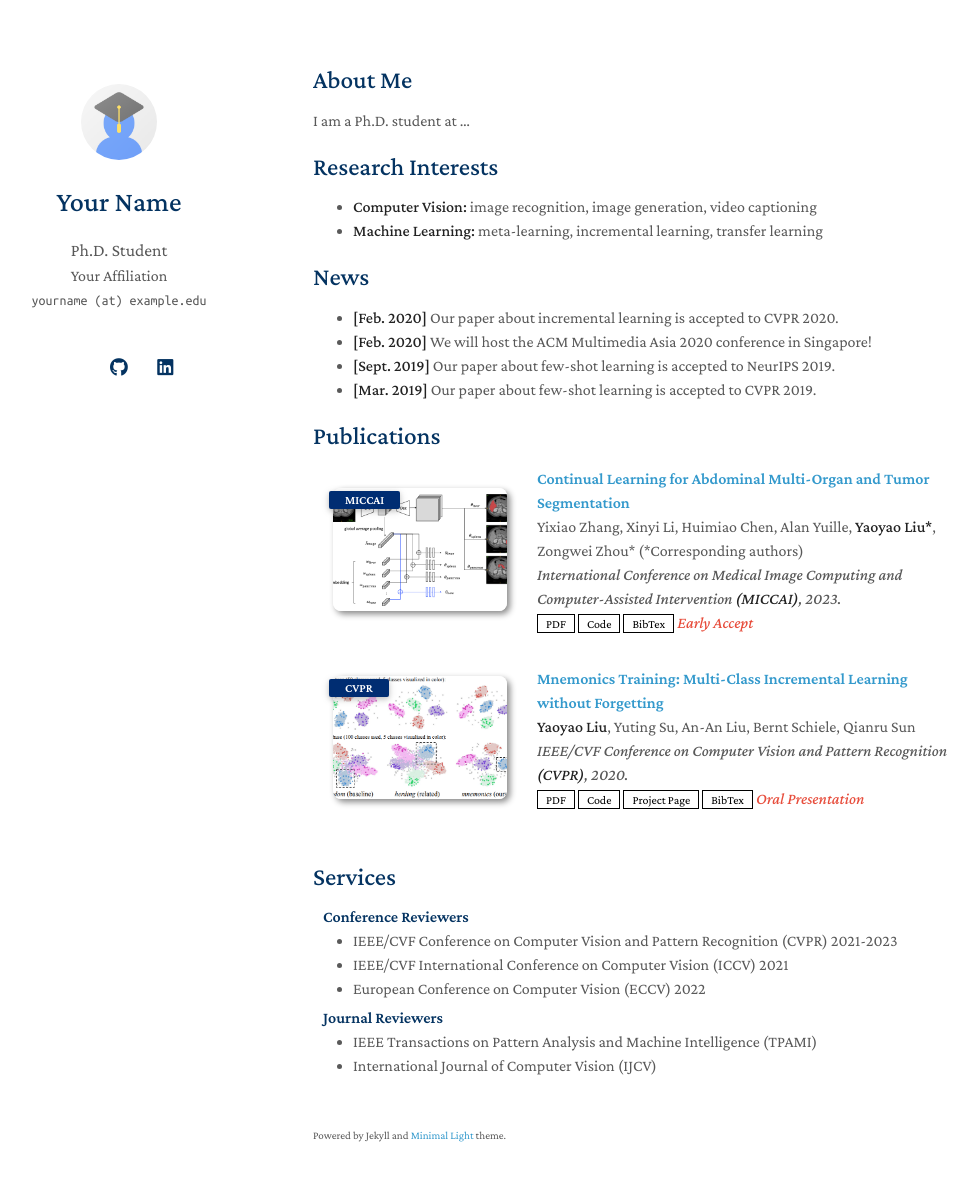
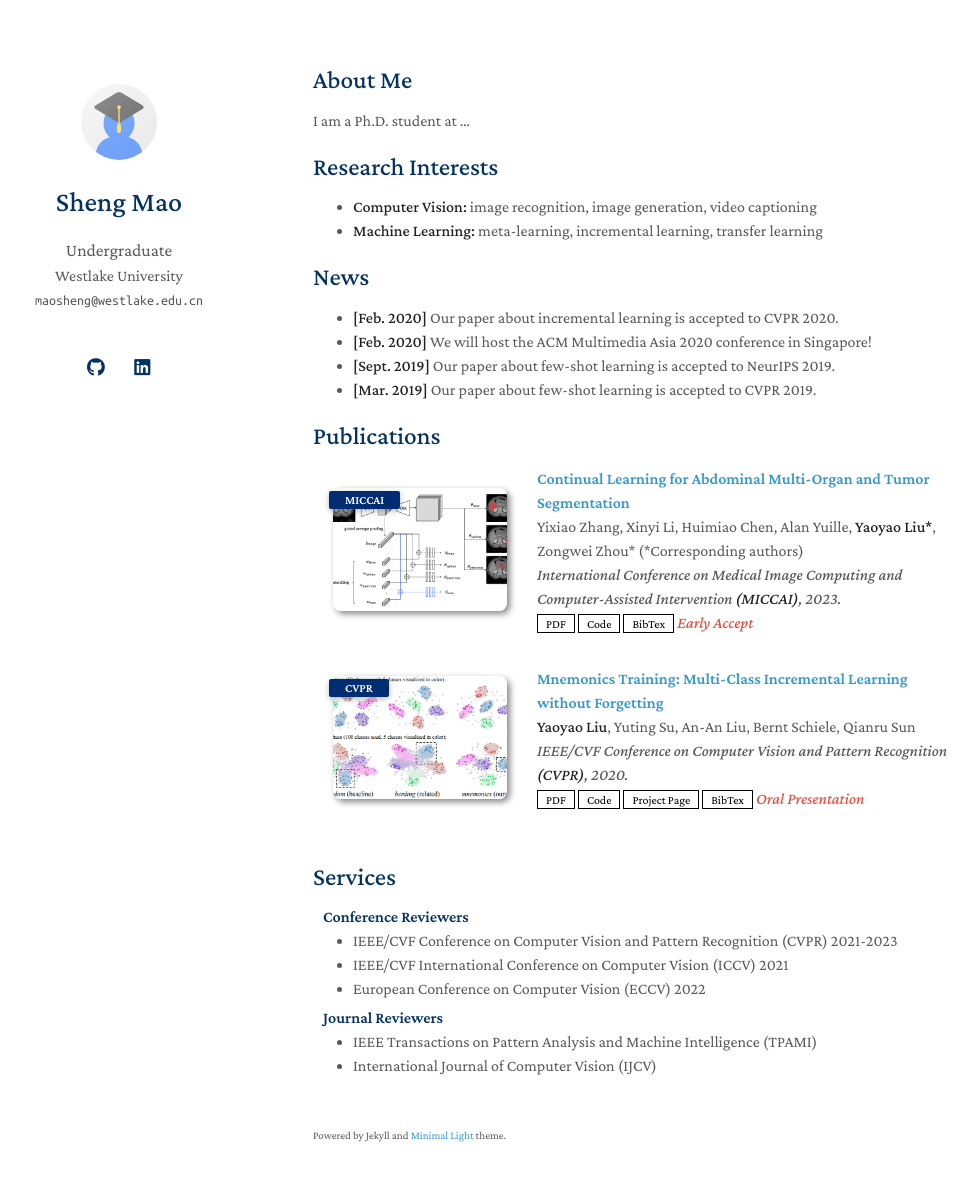
Before and after one commit to ChrisMao0325/chrismao0325.github.io, a Jekyll site: the page built from index.md, in a window 1280 px wide and 1216 px high. Shown: the top 1181 px of the window, without its empty margins (157-1135 px from the left). Built offline with Jekyll 4.4.1, drawn with Linux system fonts in a browser that asks for light colours; a style sheet for code colours, icons or effects is not loaded; our own code applies the rules of GitHub Pages for plain Markdown files.

Commit message:
Update personal information in _config.yml

```diff
--- a/_config.yml
+++ b/_config.yml
@@ -1,22 +1,21 @@
 # Basic Information
-title: Your Name
-position: Ph.D. Student
-affiliation: Your Affiliation
-email: yourname (at) example.edu
+title: Sheng Mao
+position: Undergraduate
+affiliation: Westlake University
+email: maosheng@westlake.edu.cn
 
 # Search Engine Optimization (SEO)
 # The following information is used to improve the website traffic from search engines, e.g., Google.
-keywords: minimal light
-description: The Minimal Light is a simple and elegant jekyll theme for academic personal homepage.
-canonical: https://minimal-light-theme.yliu.me/
-
+keywords: Sheng Mao, bioinformatics, machine learning, computational genomics, single cell omics, Westlake University, Arc Institute
+description: Sheng Mao - Undergraduate researcher in computational genomics
+canonical: https://chrismao0325.github.io/
 # Links
 # If you don't need one of them, you may delete the corresponding line.
-google_scholar: https://scholar.google.com/
+# google_scholar: https://scholar.google.com/
 cv_link: assets/files/curriculum_vitae.pdf
-github_link: https://github.com/
-linkedin: https://www.linkedin.com/
-twitter: https://twitter.com/
+github_link: https://github.com/ChrisMao0325
+linkedin: https://www.linkedin.com/in/sheng-mao-99253b323/
+twitter: https://x.com/ShengMao188015
 
 # Images (e.g., your profile picture and your website's favicon)
 # "favicon" and "favicon_dark" are used for the light and dark modes, respectively.
```
